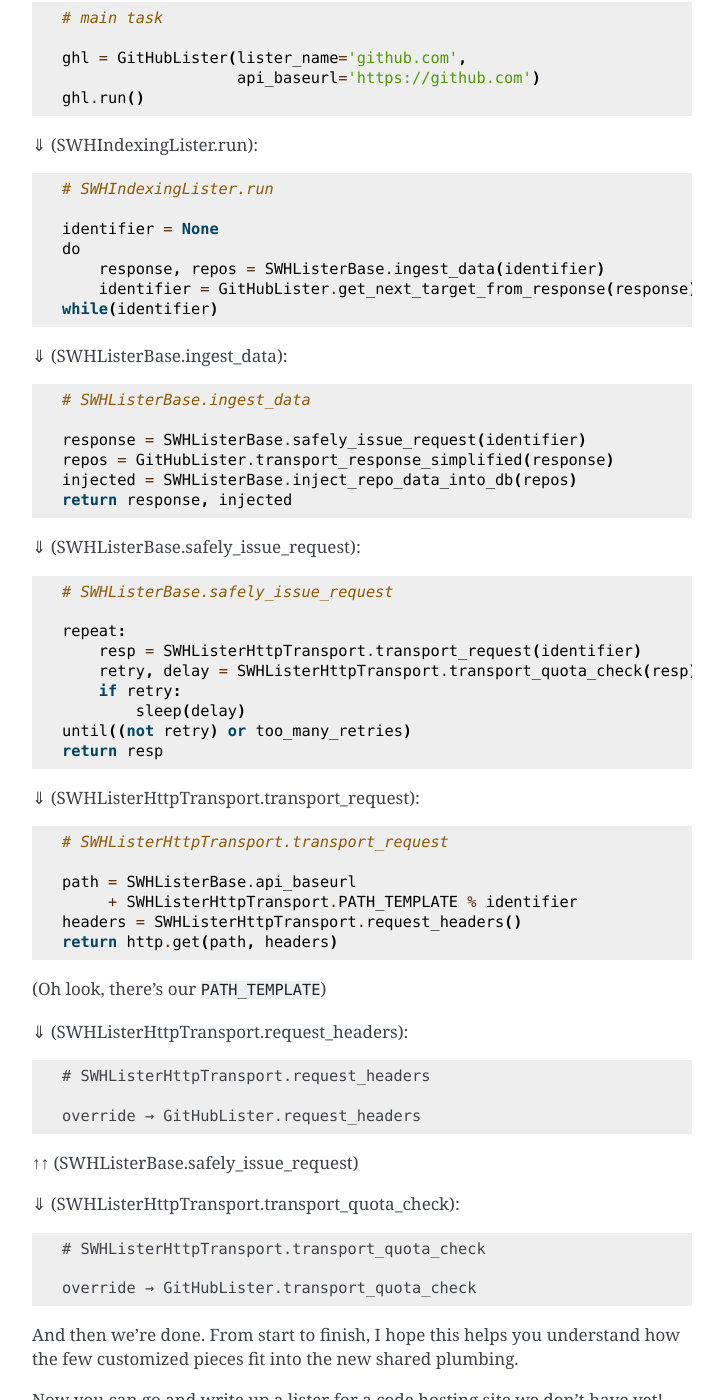
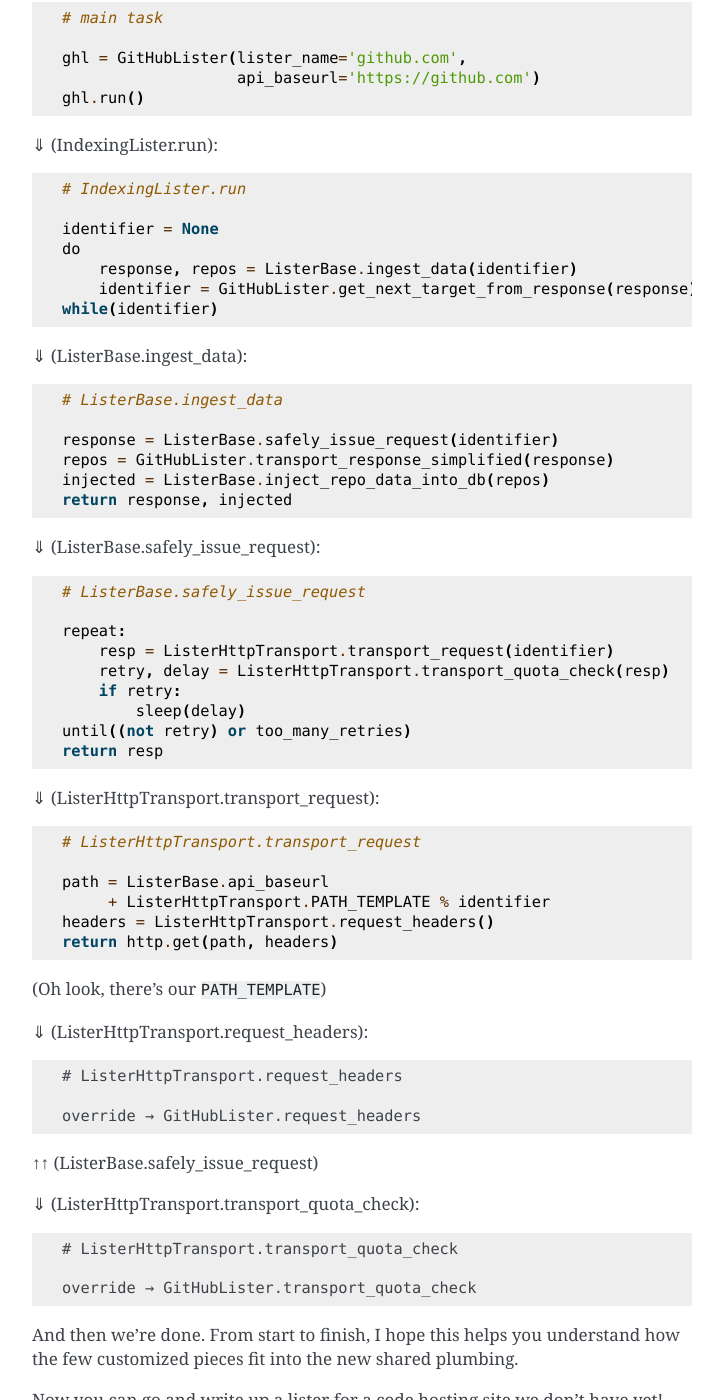
Before and after one commit to SoftwareHeritage/swh-lister, a Sphinx documentation site: the page built from docs/tutorial.rst, in a window 1280 px wide and 1400 px high, scrolled down 6483 px. Shown: the whole window, without its empty margins (388-1111 px from the left). Built offline with Sphinx 7.4.7, drawn with Linux system fonts in a browser that asks for light colours; pages that are not in the unit, such as notebooks, are missing from menus; some of the changed text lies outside the part shown.

Commit message:
Drop SWH prefix in classes everywhere
It's redundant with the swh modules in itself.

```diff
--- a/docs/tutorial.rst
+++ b/docs/tutorial.rst
@@ -145,10 +145,10 @@ repository creation time, but a service can really use anything as long as the
 values monotonically increase with new repositories. A good indexing service
 also includes the URL of the next page with a later 'foo' in its responses. For
 these indexing services we provide another intermediate lister called the
-indexing lister. Instead of inheriting from :class:`SWHListerBase
-<swh.lister.core.lister_base.SWHListerBase>`, the lister class would inherit
-from :class:`SWHIndexingLister
-<swh.lister.core.indexing_lister.SWHIndexingLister>`. Along with the
+indexing lister. Instead of inheriting from :class:`ListerBase
+<swh.lister.core.lister_base.ListerBase>`, the lister class would inherit
+from :class:`IndexingLister
+<swh.lister.core.indexing_lister.IndexingLister>`. Along with the
 requirements of the lister base, the indexing lister base adds one extra
 requirement:
 
@@ -255,12 +255,12 @@ And this is the entire source code for the GitHub repository lister::
 
 We can see that there are some common elements:
 
-* Both use the HTTP transport mixin (:class:`SWHIndexingHttpLister
-  <swh.lister.core.indexing_lister.SWHIndexingHttpLister>`) just combines
-  :class:`SWHListerHttpTransport
-  <swh.lister.core.lister_transports.SWHListerHttpTransport>` and
-  :class:`SWHIndexingLister
-  <swh.lister.core.indexing_lister.SWHIndexingLister>`) to get most of the
+* Both use the HTTP transport mixin (:class:`IndexingHttpLister
+  <swh.lister.core.indexing_lister.IndexingHttpLister>`) just combines
+  :class:`ListerHttpTransport
+  <swh.lister.core.lister_transports.ListerHttpTransport>` and
+  :class:`IndexingLister
+  <swh.lister.core.indexing_lister.IndexingLister>`) to get most of the
   network request functionality for free.
 
 * Both also define ``MODEL`` and ``PATH_TEMPLATE`` variables. It should be
@@ -305,59 +305,59 @@ quasi-linear way…::
 		       api_baseurl='https://github.com')
     ghl.run()
 
-⇓ (SWHIndexingLister.run)::
+⇓ (IndexingLister.run)::
 
-    # SWHIndexingLister.run
+    # IndexingLister.run
 
     identifier = None
     do
-	response, repos = SWHListerBase.ingest_data(identifier)
+	response, repos = ListerBase.ingest_data(identifier)
 	identifier = GitHubLister.get_next_target_from_response(response)
     while(identifier)
 
-⇓ (SWHListerBase.ingest_data)::
+⇓ (ListerBase.ingest_data)::
 
-    # SWHListerBase.ingest_data
+    # ListerBase.ingest_data
 
-    response = SWHListerBase.safely_issue_request(identifier)
+    response = ListerBase.safely_issue_request(identifier)
     repos = GitHubLister.transport_response_simplified(response)
-    injected = SWHListerBase.inject_repo_data_into_db(repos)
+    injected = ListerBase.inject_repo_data_into_db(repos)
     return response, injected
 
-⇓ (SWHListerBase.safely_issue_request)::
+⇓ (ListerBase.safely_issue_request)::
 
-    # SWHListerBase.safely_issue_request
+    # ListerBase.safely_issue_request
 
     repeat:
-	resp = SWHListerHttpTransport.transport_request(identifier)
-	retry, delay = SWHListerHttpTransport.transport_quota_check(resp)
+	resp = ListerHttpTransport.transport_request(identifier)
+	retry, delay = ListerHttpTransport.transport_quota_check(resp)
 	if retry:
 	    sleep(delay)
     until((not retry) or too_many_retries)
     return resp
 
-⇓ (SWHListerHttpTransport.transport_request)::
+⇓ (ListerHttpTransport.transport_request)::
 
-    # SWHListerHttpTransport.transport_request
+    # ListerHttpTransport.transport_request
 
-    path = SWHListerBase.api_baseurl
-	 + SWHListerHttpTransport.PATH_TEMPLATE % identifier
-    headers = SWHListerHttpTransport.request_headers()
+    path = ListerBase.api_baseurl
+	 + ListerHttpTransport.PATH_TEMPLATE % identifier
+    headers = ListerHttpTransport.request_headers()
     return http.get(path, headers)
 
 (Oh look, there's our ``PATH_TEMPLATE``)
 
-⇓ (SWHListerHttpTransport.request_headers)::
+⇓ (ListerHttpTransport.request_headers)::
 
-    # SWHListerHttpTransport.request_headers
+    # ListerHttpTransport.request_headers
 
     override → GitHubLister.request_headers
 
-↑↑ (SWHListerBase.safely_issue_request)
+↑↑ (ListerBase.safely_issue_request)
 
-⇓ (SWHListerHttpTransport.transport_quota_check)::
+⇓ (ListerHttpTransport.transport_quota_check)::
 
-    # SWHListerHttpTransport.transport_quota_check
+    # ListerHttpTransport.transport_quota_check
 
     override → GitHubLister.transport_quota_check
 
```
Also changed, not shown: other parts of docs/tutorial.rst (+4 -4 lines), 11 other files.
